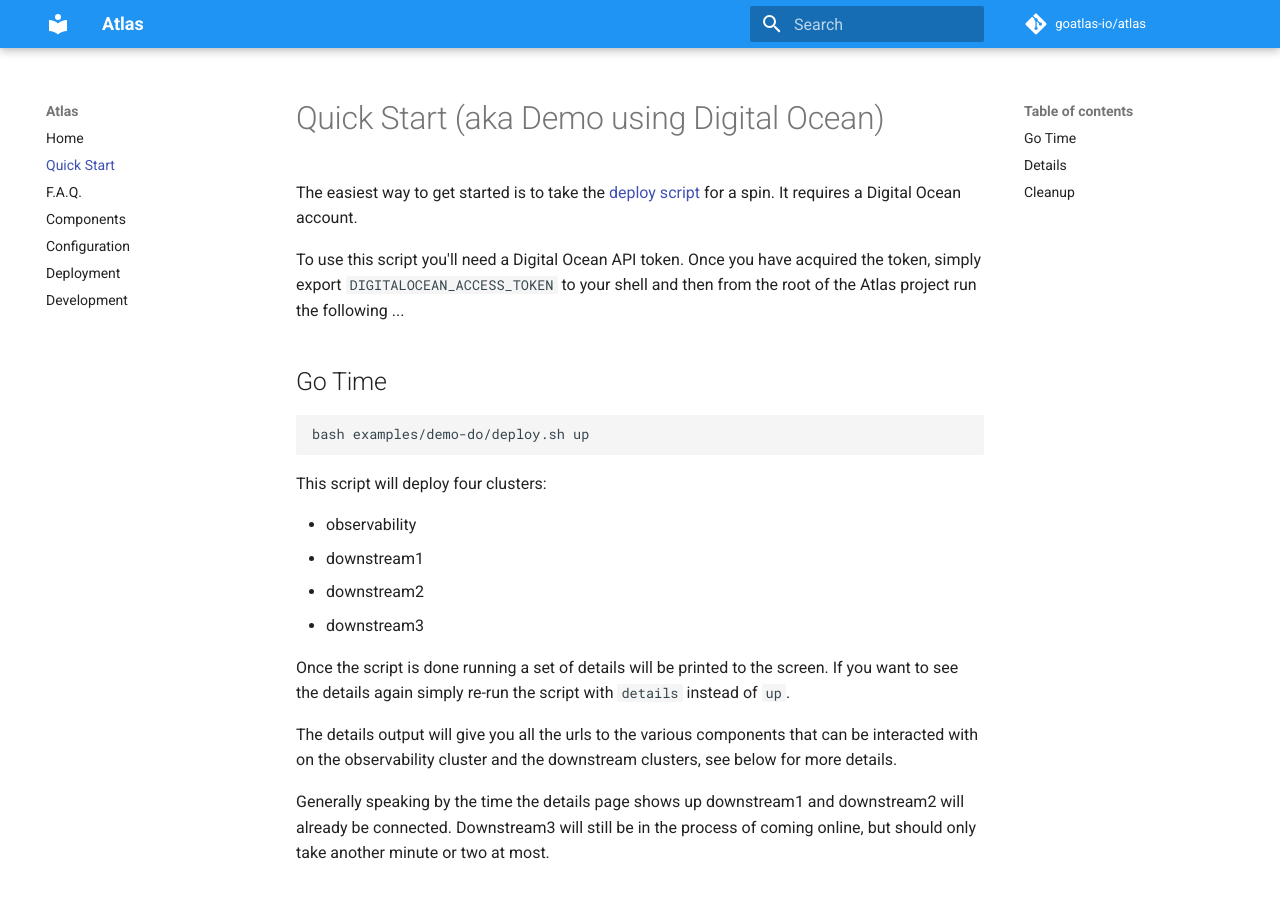
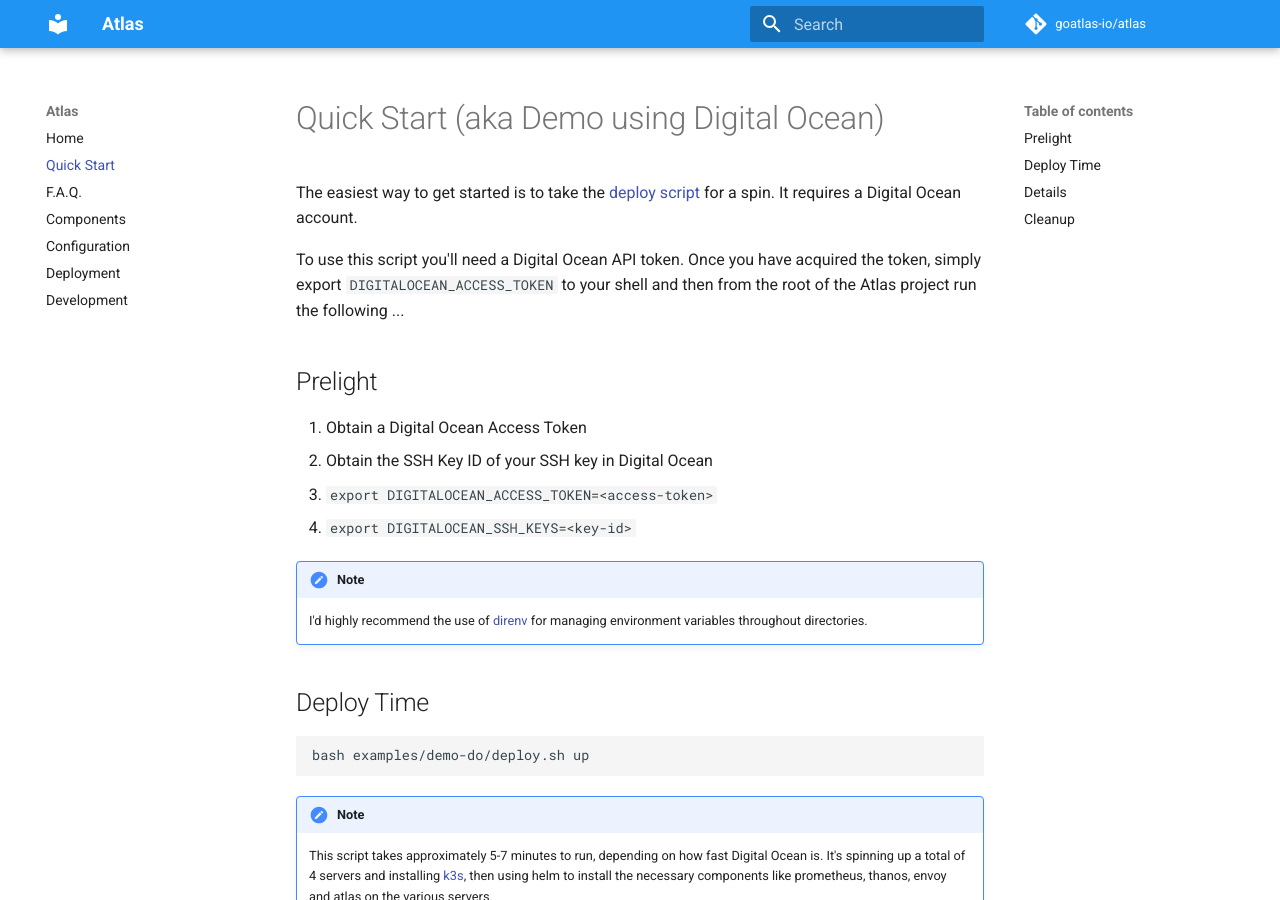
Before and after one commit to goatlas-io/atlas, an MkDocs documentation site: the page built from docs/quick-start.md, in a window 1280 px wide and 900 px high. Built offline with MkDocs 1.6.1 and Material for MkDocs 9.7.7, drawn with Linux system fonts in a browser that asks for light colours; comment, search, counter and statistics services are not loaded.

Commit message:
docs: add preflight instructions to quick-start

````diff
--- a/docs/quick-start.md
+++ b/docs/quick-start.md
@@ -4,11 +4,24 @@ The easiest way to get started is to take the [deploy script](examples/demo-do/d
 
 To use this script you'll need a Digital Ocean API token. Once you have acquired the token, simply export `DIGITALOCEAN_ACCESS_TOKEN` to your shell and then from the root of the Atlas project run the following ...
 
-## Go Time
+## Prelight
+
+1. Obtain a Digital Ocean Access Token
+2. Obtain the SSH Key ID of your SSH key in Digital Ocean
+3. `export DIGITALOCEAN_ACCESS_TOKEN=<access-token>`
+4. `export DIGITALOCEAN_SSH_KEYS=<key-id>`
+
+!!! note
+    I'd highly recommend the use of [direnv](https://direnv.net) for managing environment variables throughout directories.
+
+## Deploy Time
 
 ```bash
 bash examples/demo-do/deploy.sh up
 ```
+
+!!! note
+    This script takes approximately 5-7 minutes to run, depending on how fast Digital Ocean is. It's spinning up a total of 4 servers and installing [k3s](https://k3s.io), then using helm to install the necessary components like prometheus, thanos, envoy and atlas on the various servers.
 
 This script will deploy four clusters:
 
````
